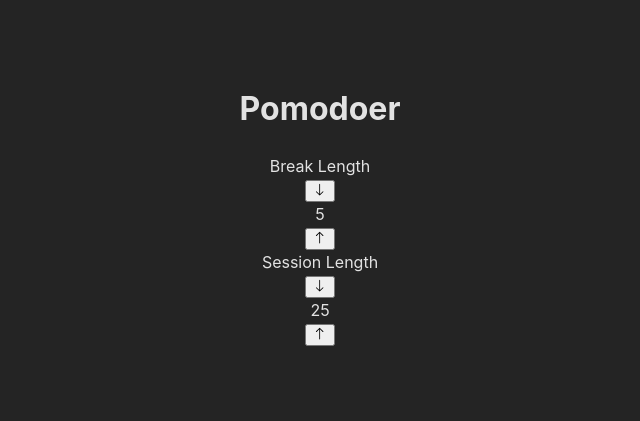
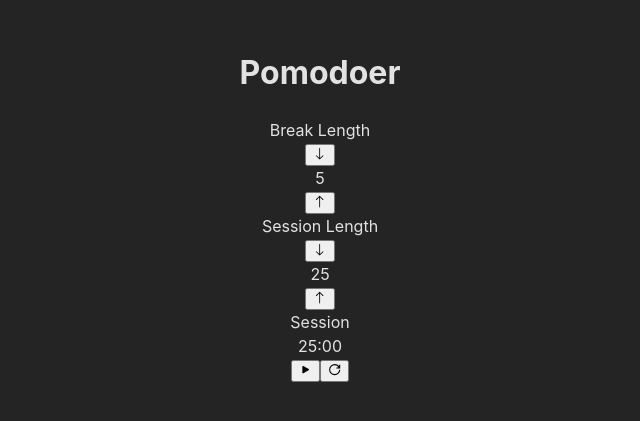
Before and after one commit to m-dennisgocong/Pomodoer, a React (Vite) app: page / in a window 1280 px wide. Shown: the part 195-616 px from the top of the page, without its empty margins (320-960 px from the left). Built offline with nearby package versions, Linux system fonts and the light colour scheme.

Commit message:
import Timer Component and change object key name

```diff
--- a/src/App.tsx
+++ b/src/App.tsx
@@ -1,14 +1,14 @@
 import { useState } from 'react';
 import './App.css'
 import SetTimeLength from './components/setTimeLength';
-
+import Timer from './components/Timer';
 export interface TimerState {
   [key : string] : number | string | boolean;
   session: number;
   break: number;
   timerState: boolean;
-  timerType: string;
-  timer: number;
+  CurrentTimer: string;
+  timeLeft: number;
 }
 
 function App() {
@@ -17,15 +17,18 @@ function App() {
     session : 25,
     break: 5,
     timerState: false,
-    timerType: "Session",
-    timer: 1500
+    CurrentTimer: "Session",
+    timeLeft: 1500
   });
 
   const handleTimerLength = (timerName : string, timeLength : number) : void => {
     return setTimer(updateTimer => ({
-      ...updateTimer, [timerName]: timeLength >= 1 && 60 >= timeLength ? timeLength : updateTimer[timerName]}));
+      ...updateTimer, [timerName]: timeLength,
+    timeLeft: timeLength * 60}));
   }
+  const handleTimeController = () => {
 
+  }
   return (
     <div className="App">
       <h1 className='main-title'>Pomodoer</h1>
@@ -39,6 +42,12 @@ function App() {
           time={timer.session}
           handleTimerLength={handleTimerLength}
         />
+        <Timer
+        state={timer.timerState}
+        CurrentTimer={timer.CurrentTimer}
+        timeLeft={timer.timeLeft}
+        timeController={handleTimeController}
+        />
     </div>
   );
 }
```
